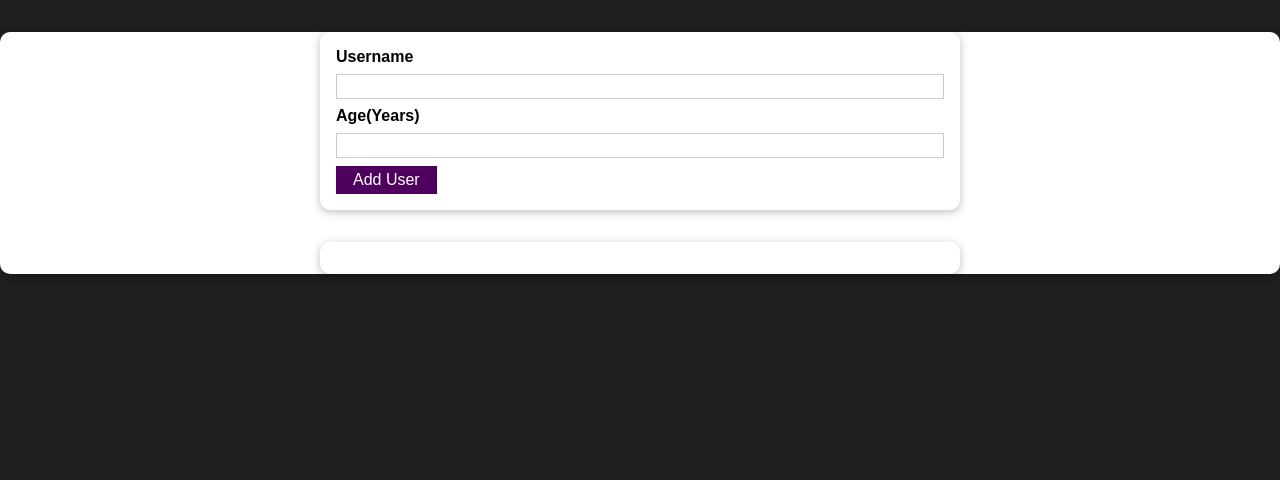
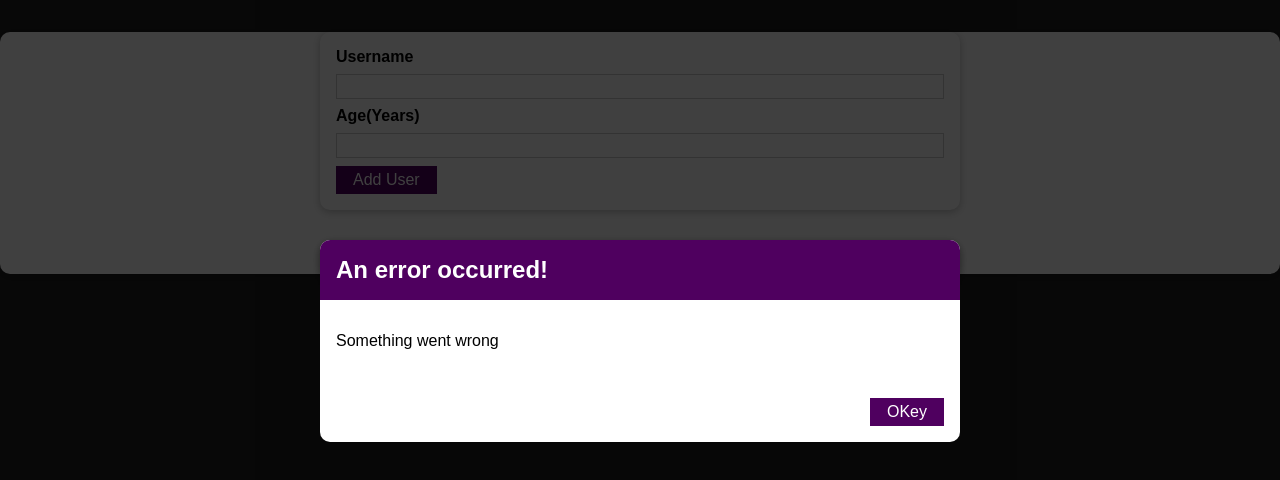
Before and after one commit to zdTang/Age-comparison-react, a React (Create React App) app: page / in a window 1280 px wide. Shown: the top 480 px of the page. Built offline with nearby package versions, Linux system fonts and the light colour scheme.

Commit message:
Add error modal
Pay attention to the Modal , and how to cover the background when Error pop up

```diff
--- /dev/null
+++ b/src/components/UI/ErrorModal.js
@@ -0,0 +1,24 @@
+import React from "react";
+import Card from "./Card";
+import Button from "./Button";
+import classes from "./ErrorModal.module.css";
+
+const ErrorModal = (props) => {
+  return (
+    <div className={classes.backdrop}>
+      <Card className={classes.modal}>
+        <header className={classes.header}>
+          <h2>{props.title}</h2>
+        </header>
+        <div className={classes.content}>
+          <p>{props.message}</p>
+        </div>
+        <footer className={classes.actions}>
+          <Button>OKey</Button>
+        </footer>
+      </Card>
+     </div>
+  );
+};
+
+export default ErrorModal;
--- /dev/null
+++ b/src/components/UI/ErrorModal.module.css
@@ -0,0 +1,45 @@
+.backdrop {
+  position: fixed;
+  top: 0;
+  left: 0;
+  width: 100%;
+  height: 100vh;
+  z-index: 10;
+  background: rgba(0, 0, 0, 0.75);
+}
+
+.modal {
+  position: fixed;
+  top: 30vh;
+  left: 10%;
+  width: 80%;
+  z-index: 100;
+  overflow: hidden;
+}
+
+.header {
+  background: #4f005f;
+  padding: 1rem;
+}
+
+.header h2 {
+  margin: 0;
+  color: white;
+}
+
+.content {
+  padding: 1rem;
+}
+
+.actions {
+  padding: 1rem;
+  display: flex;
+  justify-content: flex-end;
+}
+
+@media (min-width: 768px) {
+  .modal {
+    left: calc(50% - 20rem);
+    width: 40rem;
+  }
+}
--- a/src/components/Users/AddUser.js
+++ b/src/components/Users/AddUser.js
@@ -2,6 +2,8 @@
 import Card from "../UI/Card";
 import classes from "./AddUser.module.css";
 import Button from "../UI/Button";
+import ErrorModal from "../UI/ErrorModal";
+
 const AddUser = (props) => {
   const [enterUsername, setEnterUsername] = useState("");
   const [enterAge, setEnterAge] = useState("");
@@ -25,7 +27,11 @@
       console.log("ready to submit");
       setEnterUsername("");
       setEnterAge("");
-      let item = { name: enterUsername, age: enterAge,id:Math.random().toString() };
+      let item = {
+        name: enterUsername,
+        age: enterAge,
+        id: Math.random().toString(),
+      };
 
       // trigger Event to notify parent component
       props.onAddUser(item);
@@ -49,6 +55,8 @@
   };
 
   return (
+    <div>
+      <ErrorModal title="An error occurred!" message="Something went wrong" />
       <Card className={classes.input}>
         <form onSubmit={addUserHandler}>
           <label htmlFor="userName">Username</label>
@@ -72,6 +80,7 @@
           <Button type="submit">Add User</Button>
         </form>
       </Card>
+    </div>
   );
 };
 
```
Lines whose indentation alone changed are shown as unchanged.
